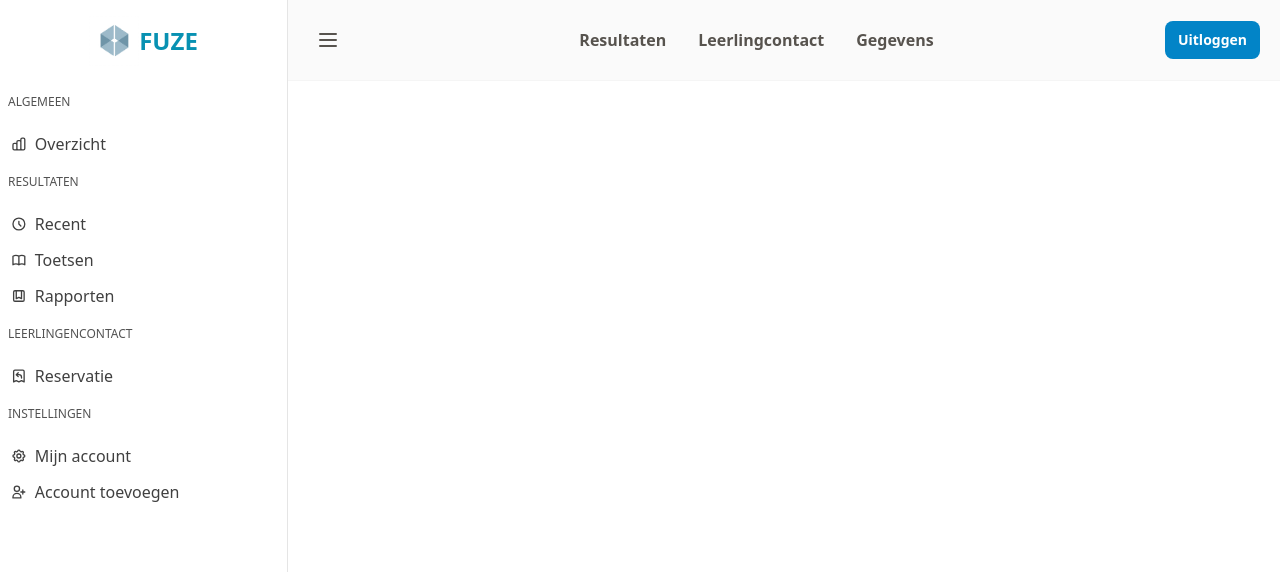
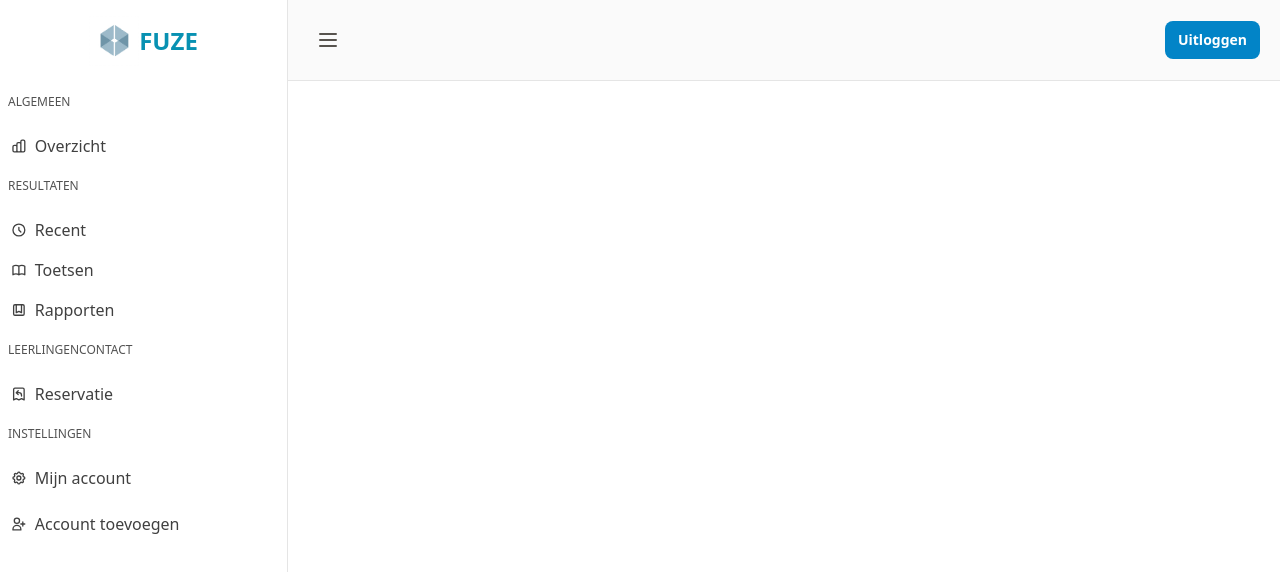
Before and after one commit to robschoovaerts08/Fuze-Scoreboek, a Next.js app: page / in a window 1280 px wide. Shown: the top 572 px of the page. Built offline with nearby package versions, Linux system fonts and the light colour scheme.

Commit message:
Beautify sidebar

```diff
--- a/pages/components/_bar.jsx
+++ b/pages/components/_bar.jsx
@@ -26,10 +26,10 @@ function Bar() {
         </div>
         <a
           href="#"
-          className="transition duration-100 flex justify-start items-center hover:text-sky-700 hover:bg-neutral-50 border-l-[3px] border-l-transparent hover:border-l-sky-600 text-neutral-700 py-1.5"
+          className="transition duration-100 flex justify-start items-center hover:text-sky-700 hover:bg-neutral-50 border-l-[3px] border-l-transparent hover:border-l-sky-600 text-neutral-700"
         >
           <ChartBarIcon className="w-5 h-5 mx-2" />
-          <span className="transition duration-150 hover:translate-x-2.5 h-6 w-80 font-medium">Overzicht</span>
+          <span className="transition duration-150 py-5 flex items-center hover:translate-x-1.5 h-6 w-80 font-medium">Overzicht</span>
         </a>
       </div>
       <div className="my-3 flex flex-col">
@@ -40,24 +40,24 @@ function Bar() {
         </div>
         <a
           href=""
-          className="transition duration-100 flex justify-start items-center hover:text-sky-700 hover:bg-neutral-50 border-l-[3px] border-l-transparent hover:border-l-sky-600 text-neutral-700 py-1.5"
+          className="transition duration-100 flex justify-start items-center hover:text-sky-700 hover:bg-neutral-50 border-l-[3px] border-l-transparent hover:border-l-sky-600 text-neutral-700"
         >
           <ClockIcon className="w-5 h-5 mx-2" />
-          <span className="transition duration-150 hover:translate-x-2.5 h-6 w-80 font-medium">Recent</span>
+          <span className="transition duration-150 hover:translate-x-1.5 h-6 w-80 flex items-center py-5 font-medium">Recent</span>
         </a>
         <a
           href=""
-          className="transition duration-100 flex justify-start items-center hover:text-sky-700 hover:bg-neutral-50 border-l-[3px] border-l-transparent hover:border-l-sky-600 text-neutral-700 py-1.5"
+          className="transition duration-100 flex justify-start items-center hover:text-sky-700 hover:bg-neutral-50 border-l-[3px] border-l-transparent hover:border-l-sky-600 text-neutral-700"
         >
           <BookOpenIcon className="w-5 h-5 mx-2" />
-          <span className="transition duration-150 hover:translate-x-2.5 h-6 w-80 font-medium">Toetsen</span>
+          <span className="flex items-center py-5 transition duration-150 hover:translate-x-1.5 h-6 w-80 font-medium">Toetsen</span>
         </a>
         <a
           href=""
-          className="transition duration-100 flex justify-start items-center hover:text-sky-700 hover:bg-neutral-50 border-l-[3px] border-l-transparent hover:border-l-sky-600 text-neutral-700 py-1.5"
+          className="transition duration-100 flex justify-start items-center hover:text-sky-700 hover:bg-neutral-50 border-l-[3px] border-l-transparent hover:border-l-sky-600 text-neutral-700"
         >
           <BookmarkAltIcon className="w-5 h-5 mx-2" />
-          <span className="transition duration-150 hover:translate-x-2.5 h-6 w-80 font-medium">Rapporten</span>
+          <span className="transition flex items-center py-5 duration-150 hover:translate-x-1.5 h-6 w-80 font-medium">Rapporten</span>
         </a>
       </div>
       <div className="my-3 flex flex-col">
@@ -68,10 +68,10 @@ function Bar() {
         </div>
         <a
           href=""
-          className="transition duration-100 flex justify-start items-center hover:text-sky-700 hover:bg-neutral-50 border-l-[3px] border-l-transparent hover:border-l-sky-600 text-neutral-700 py-1.5"
+          className="transition duration-100 flex justify-start items-center hover:text-sky-700 hover:bg-neutral-50 border-l-[3px] border-l-transparent hover:border-l-sky-600 text-neutral-700"
         >
           <ReceiptRefundIcon className="w-5 h-5 mx-2" />
-          <span className="transition duration-150 hover:translate-x-2.5 h-6 w-80 font-medium">Reservatie</span>
+          <span className="transition flex items-center py-5 duration-150 hover:translate-x-1.5 h-6 w-80 font-medium">Reservatie</span>
         </a>
       </div>
       <div className="my-3 flex flex-col">
@@ -82,17 +82,17 @@ function Bar() {
         </div>
         <a
           href=""
-          className=" transition duration-100 flex justify-start items-center hover:text-sky-700 hover:bg-neutral-50 border-l-[3px] border-l-transparent hover:border-l-sky-600 text-neutral-700 py-1.5"
+          className=" transition duration-100 flex justify-start items-center hover:text-sky-700 hover:bg-neutral-50 border-l-[3px] border-l-transparent hover:border-l-sky-600 text-neutral-700"
         >
           <CogIcon className="w-5 h-5 mx-2" />
-          <span className="transition duration-150 hover:translate-x-2.5 h-6 w-80 font-medium">Mijn account</span>
+          <span className="transition flex items-center py-5 duration-150 hover:translate-x-1.5 h-6 w-80 font-medium">Mijn account</span>
         </a>
         <a
           href=""
           className="transition duration-100   flex justify-start items-center hover:text-sky-700 hover:bg-neutral-50 border-l-[3px] border-l-transparent hover:border-l-sky-600 text-neutral-700 py-1.5"
         >
           <UserAddIcon className="w-5 h-5 mx-2" />
-          <span className="transition duration-150 hover:translate-x-2.5 h-6 w-80 font-medium ">Account toevoegen</span>
+          <span className="transition flex items-center py-5 duration-150 hover:translate-x-1.5 h-6 w-80 font-medium ">Account toevoegen</span>
         </a>
       </div>
     </div>
--- a/pages/components/_header.jsx
+++ b/pages/components/_header.jsx
@@ -10,20 +10,9 @@ export default function Header() {
         <meta name="description" content="Fuze online scoreboek" />
         <link rel="icon" href="/favicon.ico" />
       </Head>
-        <header className="p-5 bg-neutral-50 border-b border-b-neutral-100">
+        <header className="p-5 bg-neutral-50 border-b border-neutral-200">
           <nav className="text-stone-600 flex justify-between items-center">
             <button className="p-2 rounded-full hover:bg-neutral-200"><MenuIcon className="w-6 h-6"/></button>
-            <div className="space-x-8 text-md font-semibold">
-              <a href="#" className="hover:text-stone-700">
-                Resultaten
-              </a>
-              <a href="#" className="hover:text-stone-700">
-                Leerlingcontact
-              </a>
-              <a href="#" className="hover:text-stone-700">
-                Gegevens
-              </a>
-            </div>
             <button className="px-3 py-2 bg-sky-600 border-transparent hover:text-sky-600 border hover:border-sky-600 hover:bg-neutral-50 transition ease-in-out duration-200 rounded-lg text-white font-semibold text-sm">
               Uitloggen
             </button>
```
